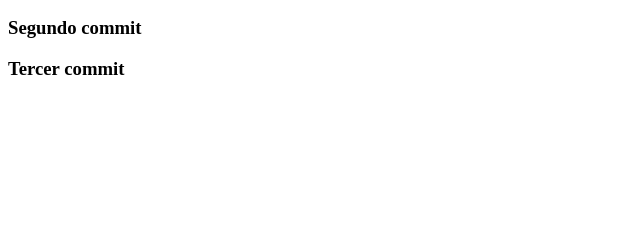
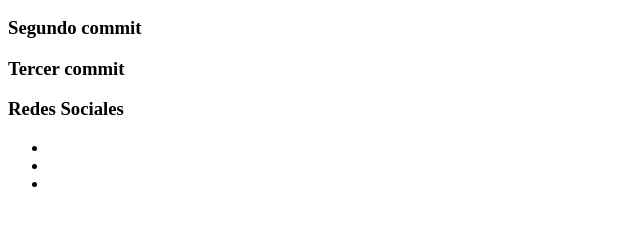
Before and after one commit to JaroJRG/primer_repo, a plain HTML site: page index.html in a window 1280 px wide. Shown: the part 110-336 px from the top of the page, without its empty margins (0-640 px from the left). Drawn offline with Linux system fonts and the light colour scheme.

Commit message:
seccion redes

```diff
--- a/index.html
+++ b/index.html
@@ -13,5 +13,15 @@
     <h3>Segundo commit</h3>
     <h3>Tercer commit</h3>
 
+
+    <section>
+        <h3>Redes Sociales</h3>
+        <ul>
+            <li><a href="Facebook"></a></li>
+            <li><a href="Instagram"></a></li>
+            <li><a href="Twitter"></a></li>
+        </ul>
+    </section>
+
 </body>
 </html>
```
